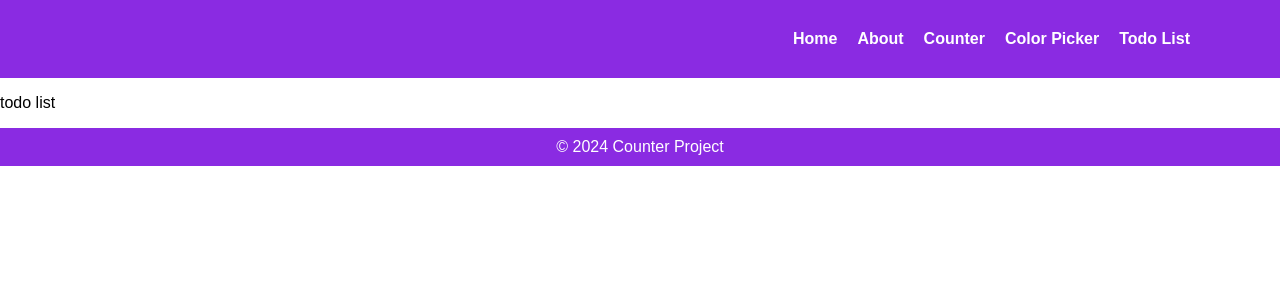
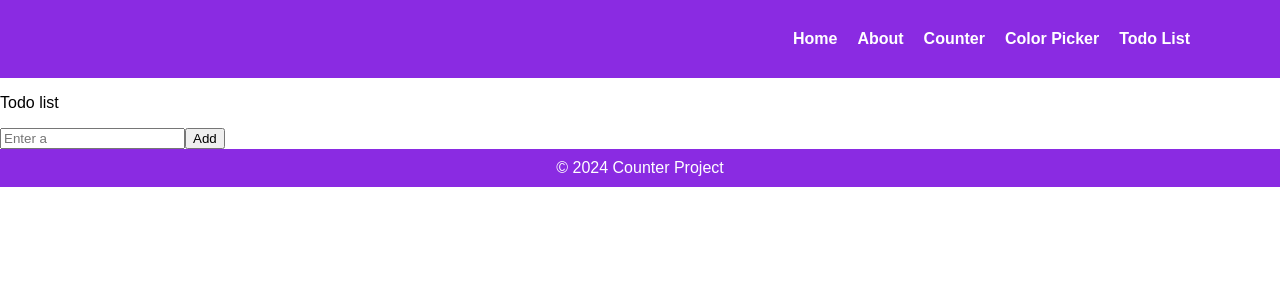
Before and after one commit to Pinar1987/react-gallery, a React (Create React App) app: page /todo-list in a window 1280 px wide. Shown: the top 300 px of the page. Built offline with nearby package versions, Linux system fonts and the light colour scheme.

Commit message:
Todo list input created

```diff
--- /dev/null
+++ b/src/components/TodoListInput.jsx
@@ -0,0 +1,17 @@
+
+
+const TodoListInput = () => {
+    return(
+        <div>
+            <input type="text"
+                placeholder="Enter a"  />
+
+
+            <button>Add</button>
+
+        </div>
+
+    )
+}
+
+export default TodoListInput
--- a/src/pages/TodoList.jsx
+++ b/src/pages/TodoList.jsx
@@ -1,11 +1,12 @@
-
+import TodoListInput from "../components/TodoListInput"
 
 const TodoList  = () => {
 
 
     return(
         <div>
-            <p>todo list</p>
+            <p>Todo list</p>
+            <TodoListInput/>
         </div>
     )
 }
```
Also changed, not shown: src/components/TodoListList.jsx (added).
